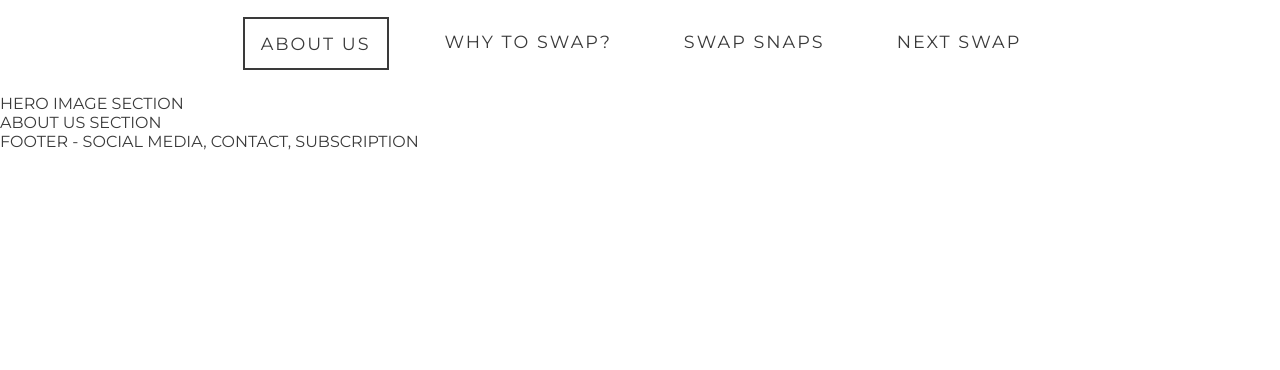
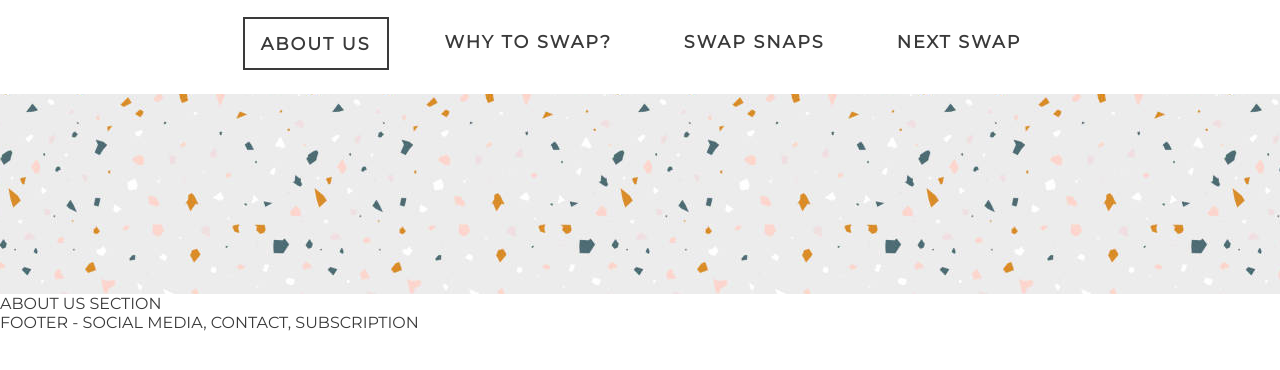
Before and after one commit to katzur/cork-swap, a plain HTML site: page index.html in a window 1280 px wide. Shown: the part 150-520 px from the top of the page. Drawn offline with Linux system fonts and the light colour scheme.

Commit message:
Add hero image and style

```diff
--- a/assets/css/style.css
+++ b/assets/css/style.css
@@ -33,6 +33,7 @@ nav {
     font-size: 110%;
     letter-spacing: 2px;
     text-transform: uppercase;
+    font-weight: bold;
     color: #252525;
     display: inline-block;
 }
@@ -65,3 +66,24 @@ color: whitesmoke;
 .active {
     border: 2px solid #3a3a3a;
   }
+
+
+/* hero image */
+
+#hero-outer {
+    height: 200px;
+    width: 100%;
+    overflow: hidden;
+
+    position: relative;
+}
+
+#hero-text, #hero-text h2 {
+    color:#3a3a3a;
+}
+
+#hero-image {
+    height: 200px;
+    width: 100%;
+    background: url('../image/lastryko.jpg') center center;
+}
--- a/index.html
+++ b/index.html
@@ -35,11 +35,16 @@
 
             </ul>
         </nav>
-
     </header>
 
-    <section>
-        HERO IMAGE SECTION
+
+
+    <section id="hero-outer">
+        <div id="hero-image"></div>
+        <div id="hero-text">
+            <h2>Swap with us!</h2>
+            <h3>Less waste, more love</h3>
+        </div>
     </section>
 
     <section>
```
Also changed, not shown: assets/image/lastryko.jpg (added).
